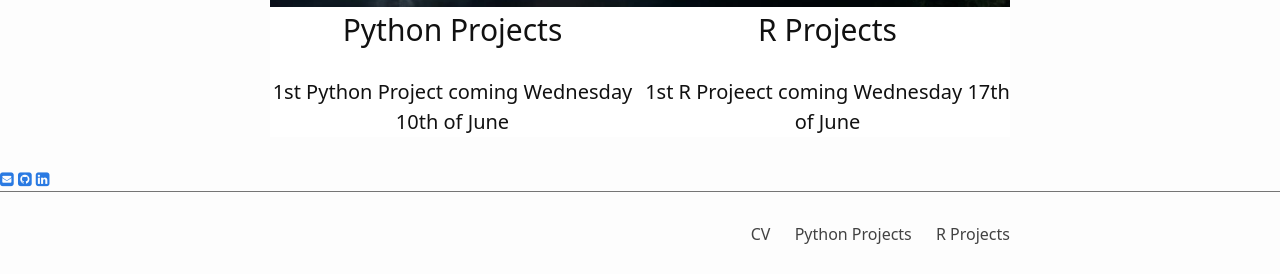
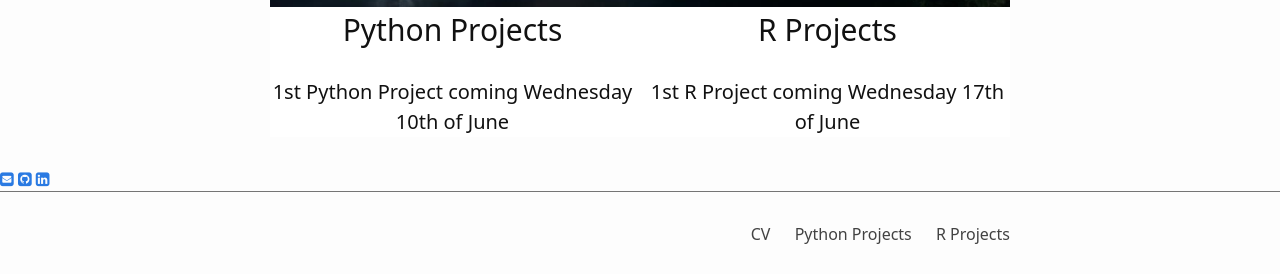
Before and after one commit to EdwardSoutherington/Portfolio, a Jekyll site: the page built from index.md, in a window 1280 px wide. Shown: the part 344-618 px from the top of the page. Built offline with Jekyll 4.4.1, drawn with Linux system fonts in a browser that asks for light colours; nearby versions of some CDN libraries; some web fonts are replaced.

Commit message:
Update index.md

```diff
--- a/index.md
+++ b/index.md
@@ -65,7 +65,7 @@ title: Home
    <div class="item1">Python Projects</div>
    <div class="item2">R Projects</div>
    <div class="item3">1st Python Project coming Wednesday 10th of June</div>
-   <div class="item3">1st R Projeect coming Wednesday 17th of June</div>
+   <div class="item3">1st R Project coming Wednesday 17th of June</div>
   </div>
 
  </body>
```
